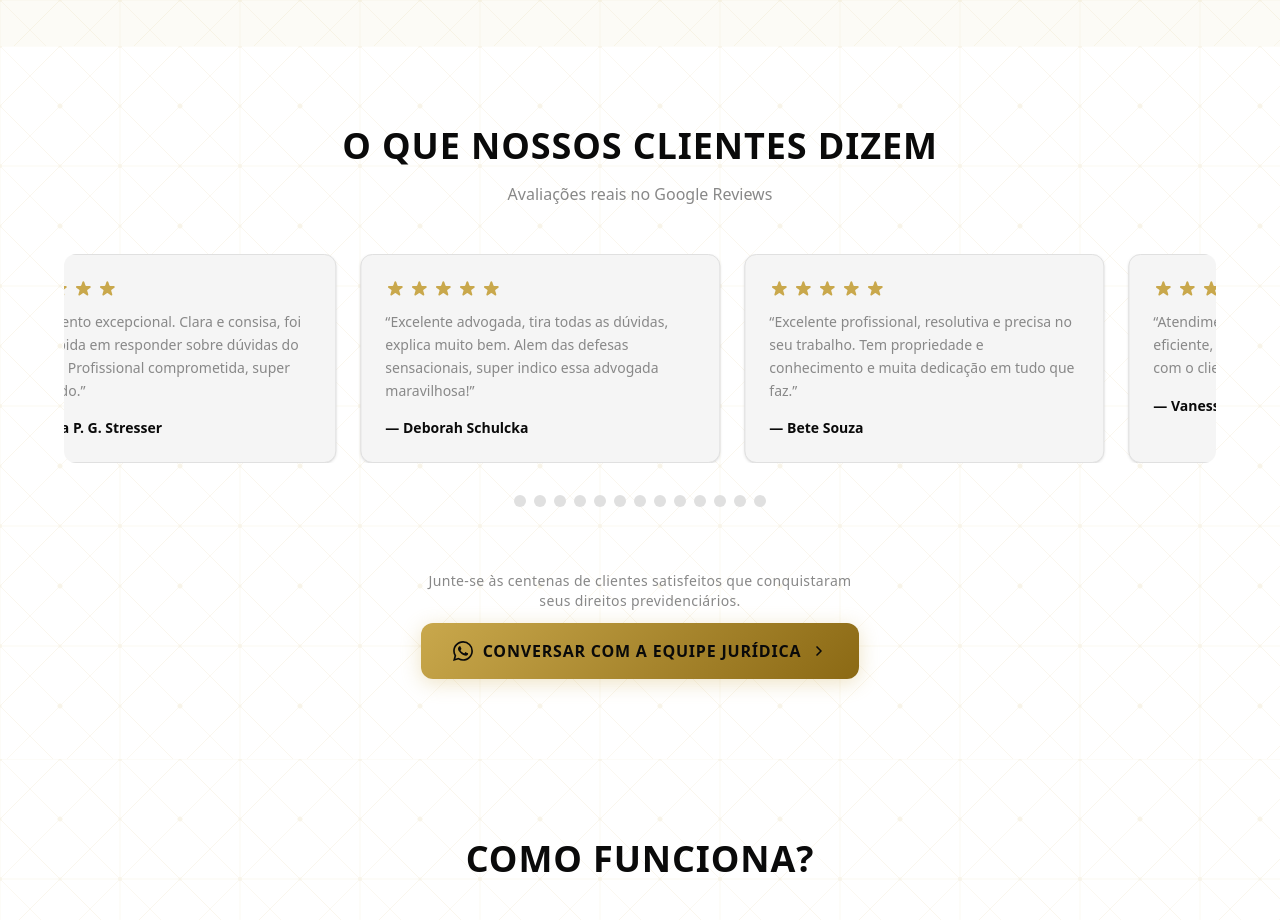
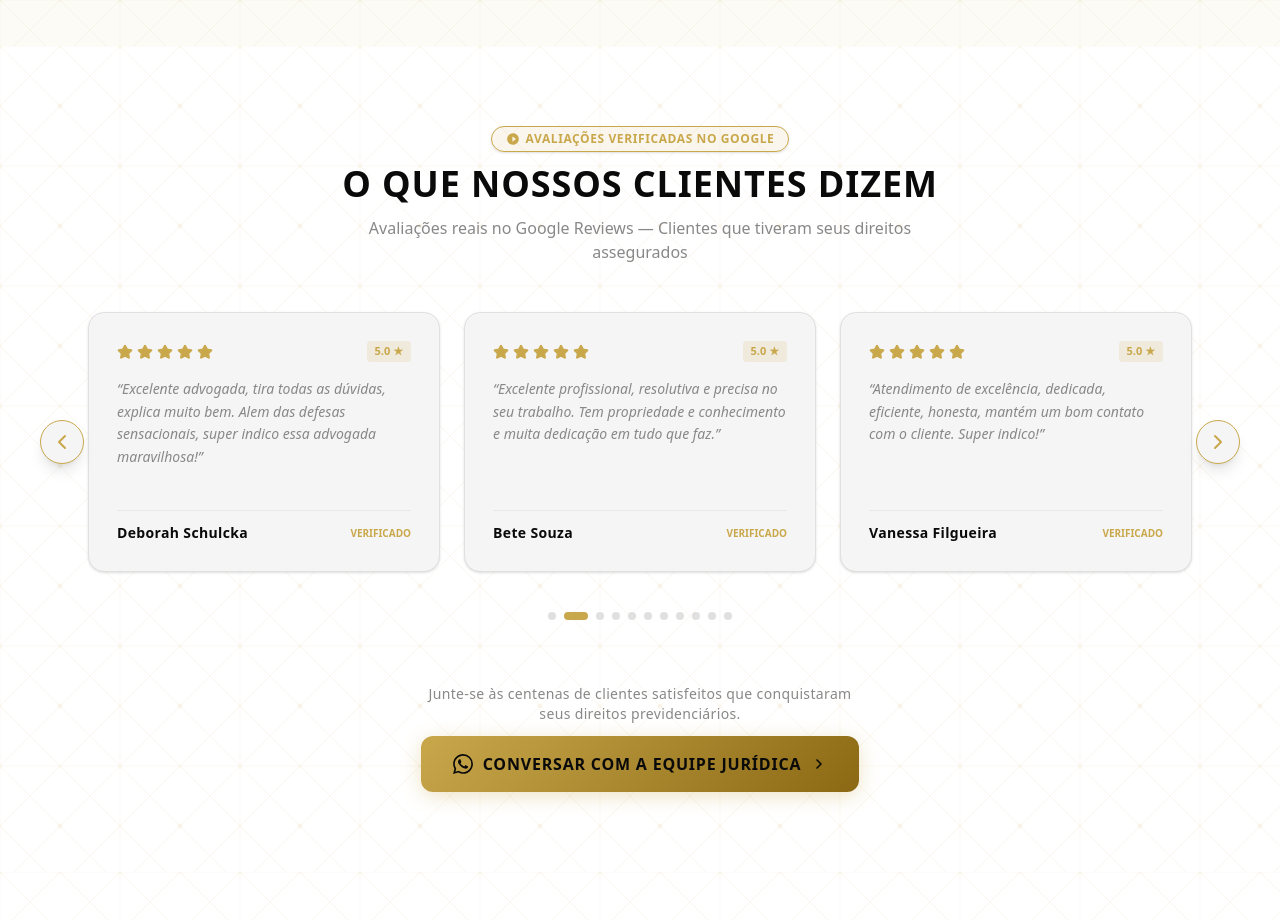
Before and after one commit to LeonardoBittencourt97/C06-Kelly-Carina, a Next.js app: page / in a window 1280 px wide. Shown: the part 3639-4559 px from the top of the page. Built offline with nearby package versions, Linux system fonts and the light colour scheme.

Commit message:
feat: transformar depoimentos em carrossel dinamico interativo com botoes Proximo/Anterior e transicao suave

```diff
--- a/src/app/globals.css
+++ b/src/app/globals.css
@@ -120,15 +120,6 @@ body {
   animation: fade-in 0.6s ease-out forwards;
 }
 
-/* Reviews carousel */
-.reviews-track {
-  display: flex;
-  animation: scroll-left 40s linear infinite;
-}
-
-.reviews-track:hover {
-  animation-play-state: paused;
-}
 
 /* WhatsApp button */
 .whatsapp-float {
--- a/src/components/Reviews.tsx
+++ b/src/components/Reviews.tsx
@@ -1,13 +1,71 @@
 'use client';
 
-import { useState } from 'react';
+import { useState, useEffect, useRef, useCallback } from 'react';
+import { ChevronLeft, ChevronRight, Star } from 'lucide-react';
 import { REVIEWS } from '@/lib/constants';
 import GeometricBackground from '@/components/GeometricBackground';
 import SectionCTA from '@/components/SectionCTA';
 
 export default function Reviews() {
-  const items = [...REVIEWS.items, ...REVIEWS.items];
-  const [hoveredDot, setHoveredDot] = useState<number | null>(null);
+  const reviews = REVIEWS.items;
+  const [currentIndex, setCurrentIndex] = useState(0);
+  const [itemsPerView, setItemsPerView] = useState(3);
+  const [isPaused, setIsPaused] = useState(false);
+  const touchStartX = useRef<number | null>(null);
+
+  // Calcula quantos cards cabem na tela dinamicamente
+  useEffect(() => {
+    const handleResize = () => {
+      if (window.innerWidth < 640) {
+        setItemsPerView(1);
+      } else if (window.innerWidth < 1024) {
+        setItemsPerView(2);
+      } else {
+        setItemsPerView(3);
+      }
+    };
+
+    handleResize();
+    window.addEventListener('resize', handleResize);
+    return () => window.removeEventListener('resize', handleResize);
+  }, []);
+
+  const maxIndex = Math.max(0, reviews.length - itemsPerView);
+
+  const handleNext = useCallback(() => {
+    setCurrentIndex((prev) => (prev >= maxIndex ? 0 : prev + 1));
+  }, [maxIndex]);
+
+  const handlePrev = useCallback(() => {
+    setCurrentIndex((prev) => (prev <= 0 ? maxIndex : prev - 1));
+  }, [maxIndex]);
+
+  // Auto-play ativo e dinâmico a cada 3.5 segundos (pausa quando o usuário passa o mouse)
+  useEffect(() => {
+    if (isPaused) return;
+
+    const interval = setInterval(() => {
+      handleNext();
+    }, 3500);
+
+    return () => clearInterval(interval);
+  }, [isPaused, handleNext]);
+
+  // Suporte a swipe no mobile
+  const handleTouchStart = (e: React.TouchEvent) => {
+    touchStartX.current = e.touches[0].clientX;
+  };
+
+  const handleTouchEnd = (e: React.TouchEvent) => {
+    if (touchStartX.current === null) return;
+    const diffX = touchStartX.current - e.changedTouches[0].clientX;
+    if (diffX > 45) {
+      handleNext();
+    } else if (diffX < -45) {
+      handlePrev();
+    }
+    touchStartX.current = null;
+  };
 
   return (
     <section
@@ -19,76 +77,183 @@ export default function Reviews() {
       <GeometricBackground patternId="reviews-geom-pattern" />
 
       <div className="max-w-6xl mx-auto relative z-10">
+        {/* Badge Google Reviews */}
+        <div className="flex justify-center mb-3">
+          <span
+            className="inline-flex items-center gap-1.5 px-3.5 py-1 rounded-full text-xs font-semibold tracking-wider uppercase border shadow-sm"
+            style={{
+              borderColor: 'var(--color-gold)',
+              color: 'var(--color-gold)',
+              backgroundColor: 'rgba(201, 168, 76, 0.1)',
+            }}
+          >
+            <svg className="w-3.5 h-3.5 fill-current" viewBox="0 0 24 24" aria-hidden="true">
+              <path d="M12 2C6.48 2 2 6.48 2 12s4.48 10 10 10 10-4.48 10-10S17.52 2 12 2zm-1 14.5v-9l6 4.5-6 4.5z" />
+            </svg>
+            <span>Avaliações Verificadas no Google</span>
+          </span>
+        </div>
+
         <h2
-          className="text-3xl md:text-4xl font-bold text-center mb-4 uppercase tracking-wide"
+          className="text-3xl md:text-4xl font-bold text-center mb-3 uppercase tracking-wide"
           style={{ color: 'var(--text-primary)', fontFamily: 'var(--font-heading)' }}
         >
           {REVIEWS.title}
         </h2>
         <p
-          className="text-center mb-12"
+          className="text-center mb-10 max-w-xl mx-auto text-sm sm:text-base"
           style={{ color: 'var(--text-secondary)' }}
         >
-          {REVIEWS.subtitle}
+          {REVIEWS.subtitle} — Clientes que tiveram seus direitos assegurados
         </p>
 
-        {/* Carousel Track */}
-        <div className="overflow-hidden rounded-xl">
-          <div className="reviews-track">
-            {items.map((review, i) => (
+        {/* Carousel Container com Botões Laterais */}
+        <div
+          className="relative px-0 sm:px-3"
+          onMouseEnter={() => setIsPaused(true)}
+          onMouseLeave={() => setIsPaused(false)}
+          onTouchStart={handleTouchStart}
+          onTouchEnd={handleTouchEnd}
+        >
+          {/* Botão Anterior (Desktop / Tablet) */}
+          <button
+            onClick={handlePrev}
+            aria-label="Depoimento anterior"
+            className="hidden sm:flex absolute -left-3 lg:-left-6 top-1/2 -translate-y-1/2 z-20 w-11 h-11 items-center justify-center rounded-full border shadow-lg transition-all duration-300 hover:scale-110 active:scale-95 cursor-pointer"
+            style={{
+              backgroundColor: 'var(--bg-card)',
+              borderColor: 'var(--color-gold)',
+              color: 'var(--color-gold)',
+            }}
+          >
+            <ChevronLeft className="w-6 h-6" />
+          </button>
+
+          {/* Botão Próximo (Desktop / Tablet) */}
+          <button
+            onClick={handleNext}
+            aria-label="Próximo depoimento"
+            className="hidden sm:flex absolute -right-3 lg:-right-6 top-1/2 -translate-y-1/2 z-20 w-11 h-11 items-center justify-center rounded-full border shadow-lg transition-all duration-300 hover:scale-110 active:scale-95 cursor-pointer"
+            style={{
+              backgroundColor: 'var(--bg-card)',
+              borderColor: 'var(--color-gold)',
+              color: 'var(--color-gold)',
+            }}
+          >
+            <ChevronRight className="w-6 h-6" />
+          </button>
+
+          {/* Janela de Visualização dos Cards */}
+          <div className="overflow-hidden rounded-2xl py-2">
+            <div
+              className="flex transition-transform duration-500 ease-out"
+              style={{
+                transform: `translateX(-${currentIndex * (100 / itemsPerView)}%)`,
+              }}
+            >
+              {reviews.map((review, i) => (
                 <div
                   key={i}
-                className="flex-shrink-0 w-[320px] md:w-[360px] p-6 mx-3 rounded-xl card-hover relative z-10 shadow-sm"
+                  className="w-full sm:w-1/2 lg:w-1/3 flex-shrink-0 px-2.5 sm:px-3"
+                >
+                  <div
+                    className="h-full flex flex-col justify-between p-6 sm:p-7 rounded-2xl card-hover relative z-10 shadow-sm min-h-[260px]"
                     style={{
                       backgroundColor: 'var(--bg-card)',
                       border: '1px solid var(--border-color)',
                     }}
                   >
-                <div className="flex items-center gap-1 mb-3">
+                    <div>
+                      {/* Estrelas + Selo 5.0 */}
+                      <div className="flex items-center justify-between mb-4">
+                        <div className="flex items-center gap-1">
                           {Array.from({ length: review.rating }).map((_, j) => (
-                    <svg
+                            <Star
                               key={j}
-                      className="w-5 h-5 fill-current"
-                      style={{ color: 'var(--color-gold)' }}
-                      viewBox="0 0 20 20"
-                    >
-                      <path d="M9.049 2.927c.3-.921 1.603-.921 1.902 0l1.07 3.292a1 1 0 00.95.69h3.462c.969 0 1.371 1.24.588 1.81l-2.8 2.034a1 1 0 00-.364 1.118l1.07 3.292c.3.921-.755 1.688-1.54 1.118l-2.8-2.034a1 1 0 00-1.175 0l-2.8 2.034c-.784.57-1.838-.197-1.539-1.118l1.07-3.292a1 1 0 00-.364-1.118L2.98 8.72c-.783-.57-.38-1.81.588-1.81h3.461a1 1 0 00.951-.69l1.07-3.292z" />
-                    </svg>
+                              className="w-4 h-4 fill-[#C9A84C] text-[#C9A84C]"
+                            />
                           ))}
                         </div>
+                        <span className="text-[11px] font-bold px-2 py-0.5 rounded bg-[var(--color-gold)]/15 text-[#C9A84C]">
+                          5.0 ★
+                        </span>
+                      </div>
+
+                      {/* Texto da Avaliação */}
                       <p
-                  className="text-sm leading-relaxed mb-4"
+                        className="text-sm leading-relaxed mb-4 italic"
                         style={{ color: 'var(--text-secondary)' }}
                       >
                         &ldquo;{review.text}&rdquo;
                       </p>
+                    </div>
+
+                    {/* Nome do Cliente */}
+                    <div className="pt-3 border-t border-[var(--border-color)]/60 flex items-center justify-between">
                       <p
-                  className="font-semibold text-sm"
+                        className="font-semibold text-sm tracking-wide"
                         style={{ color: 'var(--text-primary)' }}
                       >
-                  — {review.name}
+                        {review.name}
                       </p>
+                      <span className="text-[10px] uppercase font-semibold text-[var(--color-gold)]">
+                        Verificado
+                      </span>
+                    </div>
+                  </div>
                 </div>
               ))}
             </div>
           </div>
+        </div>
 
-        {/* Navigation Dots */}
-        <div className="flex justify-center gap-2 mt-8">
-          {REVIEWS.items.map((_, i) => (
+        {/* Controles Mobile (Botões Anterior e Próximo no celular) */}
+        <div className="flex items-center justify-between gap-3 mt-5 sm:hidden px-2">
+          <button
+            onClick={handlePrev}
+            className="flex-1 flex items-center justify-center gap-1.5 py-3 rounded-xl border text-xs font-semibold shadow-sm active:scale-95 transition-all"
+            style={{
+              backgroundColor: 'var(--bg-card)',
+              borderColor: 'var(--border-color)',
+              color: 'var(--text-primary)',
+            }}
+          >
+            <ChevronLeft className="w-4 h-4 text-[#C9A84C]" />
+            <span>Anterior</span>
+          </button>
+
+          <span className="text-xs font-medium text-[var(--text-secondary)] px-2">
+            {currentIndex + 1} / {reviews.length}
+          </span>
+
+          <button
+            onClick={handleNext}
+            className="flex-1 flex items-center justify-center gap-1.5 py-3 rounded-xl text-xs font-bold shadow-md active:scale-95 transition-all"
+            style={{
+              background: 'linear-gradient(135deg, var(--color-gold), var(--color-gold-dark))',
+              color: '#0A0A0A',
+            }}
+          >
+            <span>Próximo</span>
+            <ChevronRight className="w-4 h-4" />
+          </button>
+        </div>
+
+        {/* Indicadores / Dots de Navegação */}
+        <div className="flex justify-center items-center gap-1.5 sm:gap-2 mt-8 flex-wrap">
+          {Array.from({ length: maxIndex + 1 }).map((_, i) => (
             <button
               key={i}
-              onMouseEnter={() => setHoveredDot(i)}
-              onMouseLeave={() => setHoveredDot(null)}
-              className="w-3 h-3 rounded-full transition-all duration-300"
+              onClick={() => setCurrentIndex(i)}
+              className="h-2 rounded-full transition-all duration-300 cursor-pointer"
               style={{
+                width: currentIndex === i ? '24px' : '8px',
                 backgroundColor:
-                  hoveredDot === i
+                  currentIndex === i
                     ? 'var(--color-gold)'
                     : 'var(--border-color)',
-                transform: hoveredDot === i ? 'scale(1.25)' : 'scale(1)',
               }}
-              aria-label={`Review ${i + 1}`}
+              aria-label={`Ir para o grupo de depoimentos ${i + 1}`}
             />
           ))}
         </div>
```
Lines whose indentation alone changed are shown as unchanged.
